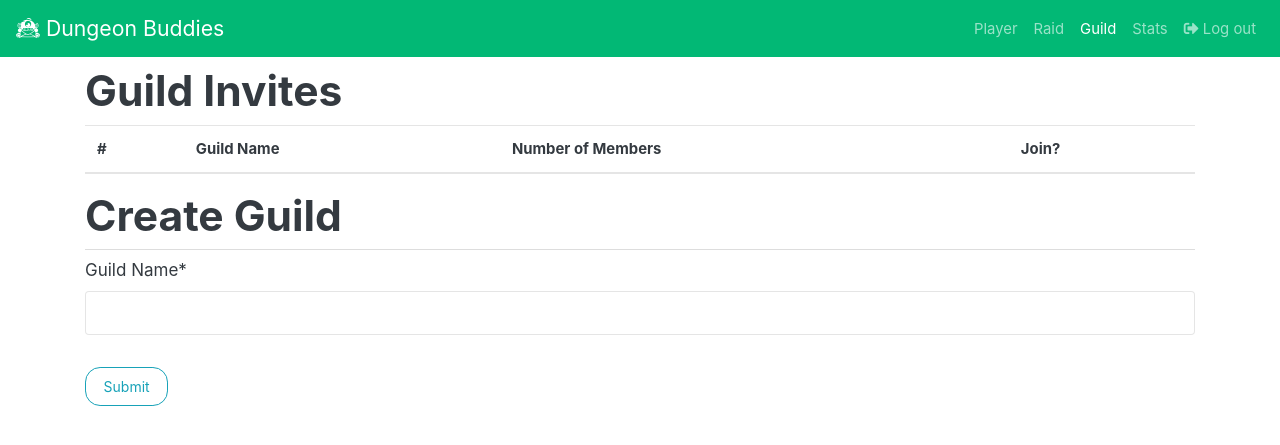
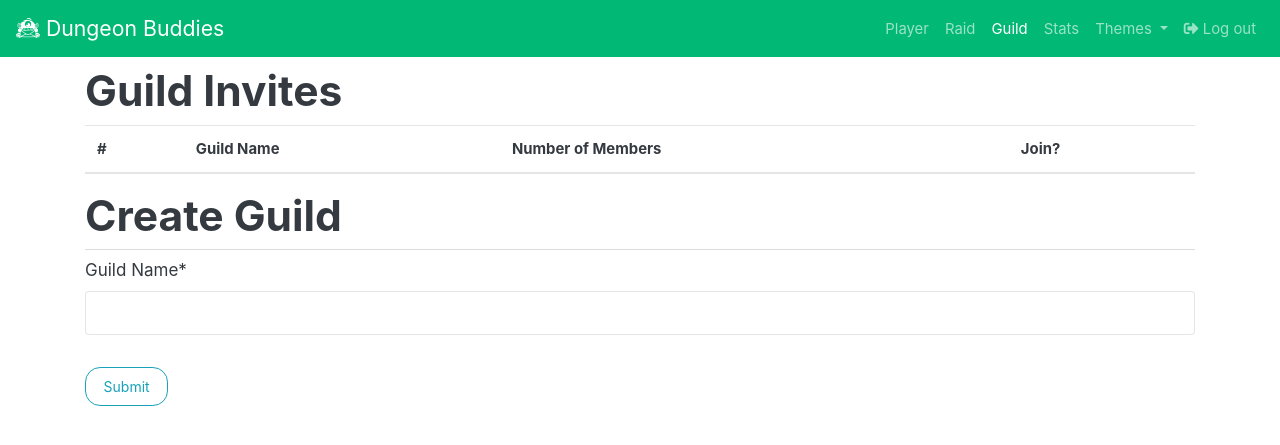
Before and after one commit to agernz/Dungeon-Buddies, a Django app: page /guild/ in a window 1280 px wide. Shown: the top 445 px of the page. Run offline with Django 3.2, Linux system fonts and the light colour scheme; the visitor is signed in with stand-in values (Sample User, id 1); data that the repository does not hold is empty; some libraries are stand-ins or nearby versions.

Commit message:
dark mode

```diff
--- a/veryGoodSite/game/templates/game/base.html
+++ b/veryGoodSite/game/templates/game/base.html
@@ -7,15 +7,43 @@
 
   <!-- Bootstrap CSS -->
   <!-- <link rel="stylesheet" href="https://stackpath.bootstrapcdn.com/bootstrap/4.3.1/css/bootstrap.min.css" integrity="sha384-ggOyR0iXCbMQv3Xipma34MD+dH/1fQ784/j6cY/iJTQUOhcWr7x9JvoRxT2MZw1T" crossorigin="anonymous"> -->
-  <link rel="stylesheet" href="https://maxcdn.bootstrapcdn.com/bootswatch/4.3.1/litera/bootstrap.min.css">
-  <!-- <link rel="stylesheet" href="https://maxcdn.bootstrapcdn.com/bootswatch/4.3.1/darkly/bootstrap.min.css"> -->
-  <link rel="stylesheet" href="" id="theme-sheet">
+  <link rel="stylesheet" href="https://maxcdn.bootstrapcdn.com/bootswatch/4.3.1/darkly/bootstrap.min.css" id="theme-sheet-dark">
+  <link rel="stylesheet" href="https://maxcdn.bootstrapcdn.com/bootswatch/4.3.1/litera/bootstrap.min.css" id="theme-sheet-light">
   <!-- jQuery first, then Popper.js, then Bootstrap JS -->
   <script src="https://code.jquery.com/jquery-3.3.1.min.js" integrity="sha256-FgpCb/KJQlLNfOu91ta32o/NMZxltwRo8QtmkMRdAu8=" crossorigin="anonymous"></script>
+  <script type="text/javascript">
+    function supports_html5_storage() {
+      try {
+        return 'localStorage' in window && window['localStorage'] !== null;
+      } catch (e) {
+        return false;
+      }
+    }
+    var supports_storage = supports_html5_storage();
+    if (supports_storage) {
+      if (localStorage.night == "darkly") {
+        document.styleSheets[1].disabled = true;
+      }
+      $(function(){
+        $('.theme-link').click(function(){
+          var theme = $(this).attr('data-theme')
+          if (theme != localStorage.night) {
+            localStorage.night = theme
+            $('body').fadeOut(400, function(){
+              location.reload(true);
+            });
+          };
+        });
+      });
+    }
+
+  </script>
   <script src="https://cdnjs.cloudflare.com/ajax/libs/popper.js/1.14.7/umd/popper.min.js" integrity="sha384-UO2eT0CpHqdSJQ6hJty5KVphtPhzWj9WO1clHTMGa3JDZwrnQq4sF86dIHNDz0W1" crossorigin="anonymous"></script>
   <script src="https://stackpath.bootstrapcdn.com/bootstrap/4.3.1/js/bootstrap.min.js" integrity="sha384-JjSmVgyd0p3pXB1rRibZUAYoIIy6OrQ6VrjIEaFf/nJGzIxFDsf4x0xIM+B07jRM" crossorigin="anonymous"></script>
   <link rel="stylesheet" href="https://use.fontawesome.com/releases/v5.8.1/css/all.css" integrity="sha384-50oBUHEmvpQ+1lW4y57PTFmhCaXp0ML5d60M1M7uH2+nqUivzIebhndOJK28anvf" crossorigin="anonymous">
+
   <title>Dungeon Buddies</title>
+
 </head>
 {% block menu %}
   {% if user.is_authenticated %}
@@ -25,6 +53,11 @@
   {% endif %}
 {% endblock %}
 <body>
+  <script type="text/javascript">
+    if (!supports_storage) {
+      $("#themesDropdown").hide()
+    }
+  </script>
   <div class="container mt-2">
     {% if messages %}
     {% for m in messages %}
--- a/veryGoodSite/game/templates/game/navbar-logged-in.html
+++ b/veryGoodSite/game/templates/game/navbar-logged-in.html
@@ -18,6 +18,16 @@
       <li class="nav-item active" id="statsNavLink">
         <a class="nav-link" href="{% url 'game-stats' %}">Stats </a>
       </li>
+      <li class="nav-item dropdown" id="themesDropdown">
+        <a class="nav-link dropdown-toggle" role="button" data-toggle="dropdown" aria-haspopup="true" aria-expanded="false">
+          Themes
+        </a>
+        <div class="dropdown-menu" aria-labelledby="navbarDropdown">
+          <a class="dropdown-item theme-link" data-theme="litera">Light Mode</a>
+          <div class="dropdown-divider"></div>
+          <a class="dropdown-item theme-link" data-theme="darkly">Dark Mode</a>
+        </div>
+      </li>
       <li class="nav-item">
         <a class="nav-link" href="{% url 'register-logout' %}"><i class="fas fa-sign-out-alt"></i> Log out </a>
       </li>
```
